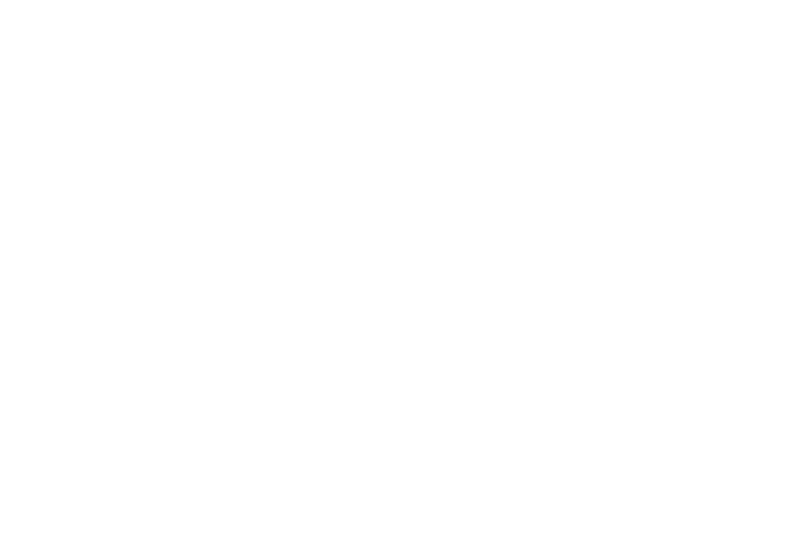
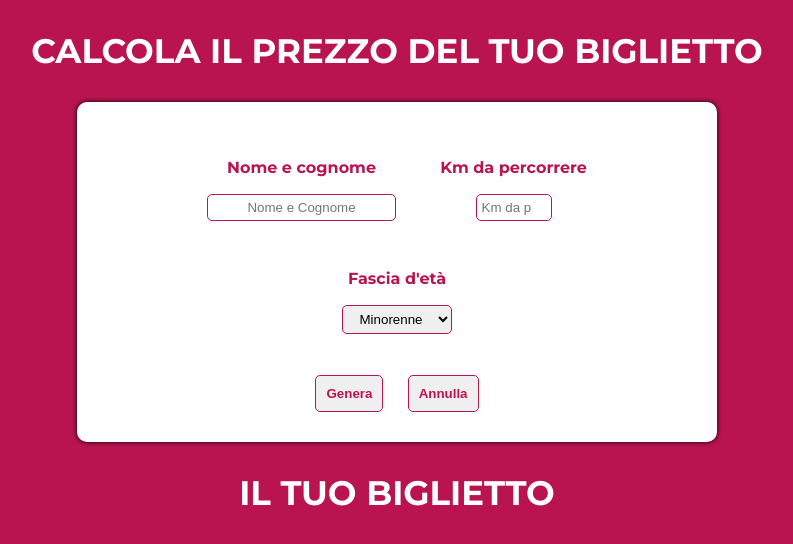
Before and after one commit to carmine-bonavoglia/js-biglietto-treno-form, a plain HTML site: page index.html in a window 1280 px wide. Shown: the whole page, without its empty margins (243-1036 px from the left). Drawn offline with Linux system fonts and the light colour scheme.

Commit message:
Data Box

```diff
--- a/css/style.css
+++ b/css/style.css
@@ -0,0 +1,67 @@
+/* Classi generali  */
+*{
+    margin: 0;
+    padding: 0;
+    box-sizing: border-box;
+}
+
+body{
+    background-color: #b91450;
+    font-family: 'Montserrat', sans-serif;
+}
+
+
+/* /Classi Generali */
+
+/* Body */
+h1, h2{
+    text-align: center;
+    text-transform: uppercase;
+    color: white;
+    margin: 30px 0;
+    font-size: 34px;
+}
+
+.wrapper{
+    width: 50%;
+    margin: auto;
+    background-color: #fff;
+    text-align: center;
+    padding: 30px 50px;
+    border-radius: 10px;
+    box-shadow: 0px 0px 5px black;
+}
+
+.box{
+    display: inline-block;
+    width: calc(100 / 3);
+    text-align: center;
+    margin: 20px;
+    line-height: 2;
+}
+
+input, select{
+    color: black;
+    padding: 5px;
+    text-align: center;
+    border-radius: 5px;
+    border: 1px solid #b91450;
+    margin-top: 10px;
+}
+
+label{
+    color: #b91450;
+    font-weight: 600;
+}
+
+button{
+    padding: 10px;
+    border-radius: 5px;
+    border: 1px solid #b91450;
+    color: #b91450;
+    font-weight: 600;
+    margin: 0 10px;
+    margin-top: 20px;
+}
+
+/* Body */
--- a/index.html
+++ b/index.html
@@ -6,9 +6,50 @@
     <meta name="viewport" content="width=device-width, initial-scale=1.0">
     <title>Document</title>
     <link rel="stylesheet" href="css/style.css">
+    <link rel="preconnect" href="https://fonts.gstatic.com">
+    <link href="https://fonts.googleapis.com/css2?family=Montserrat:wght@400;700&display=swap" rel="stylesheet">
 </head>
 <body>
 
+    <!-- Box Inserimento Dati -->
+
+    <h1>Calcola il prezzo del tuo biglietto</h1>
+    <div class="wrapper">
+        <div>
+            <div class="box">
+                <label for="name">Nome e cognome</label><br>
+                <input type="text" id="name" placeholder="Nome e Cognome"><br>
+            </div>
+            <div class="box">
+                <label for="distance">Km da percorrere</label><br>
+                <input type="number" id="distance" min="1"  max="1000" placeholder="Km da percorrere"><br>
+            </div>
+            <div class="box">
+                <label for="eta">Fascia d'et&agrave;</label><br>
+                <select name="eta" id="eta">
+                    <option value="minorenne">Minorenne</option>
+                    <option value="maggiorenne">Maggiorenne</option>
+                    <option value="over65">Over 65</option>
+                </select>
+            </div>
+        </div>
+        <div>
+            <button>Genera</button>
+            <button>Annulla</button>
+        </div>
+    </div>
+
+    <!-- /Box Inserimento Dati -->
+
+    <!-- Box A Scomparsa -->
+    <div class="container">
+        <h2>Il tuo biglietto</h2>
+        <!-- <div class="dati biglietto">
+            <h4>Dettaglio passeggeri</h4>
+
+        </div> -->
+    </div>
+    <!-- /Box A Scomparsa -->
 
     <script src="js/script.js"></script>
 </body>
```
